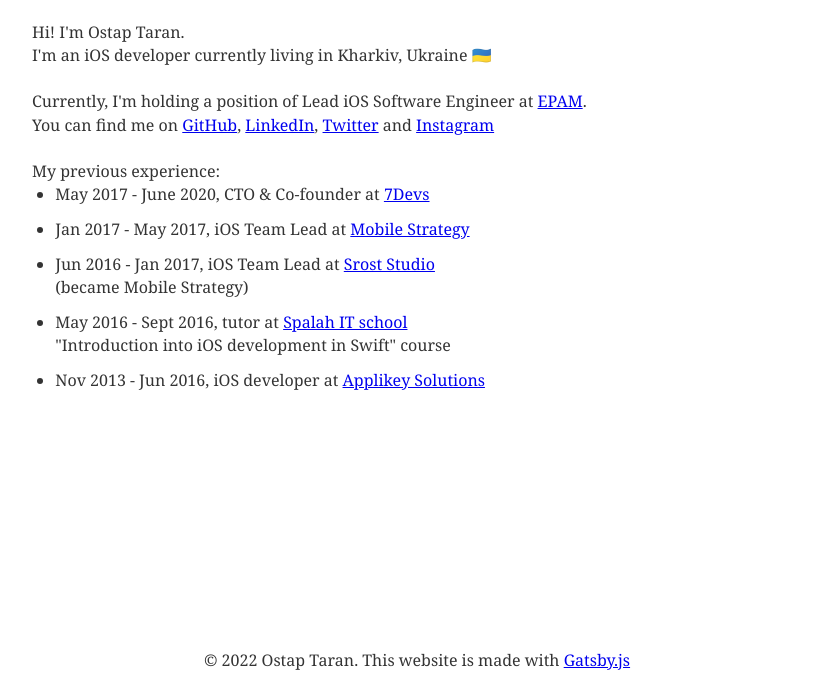
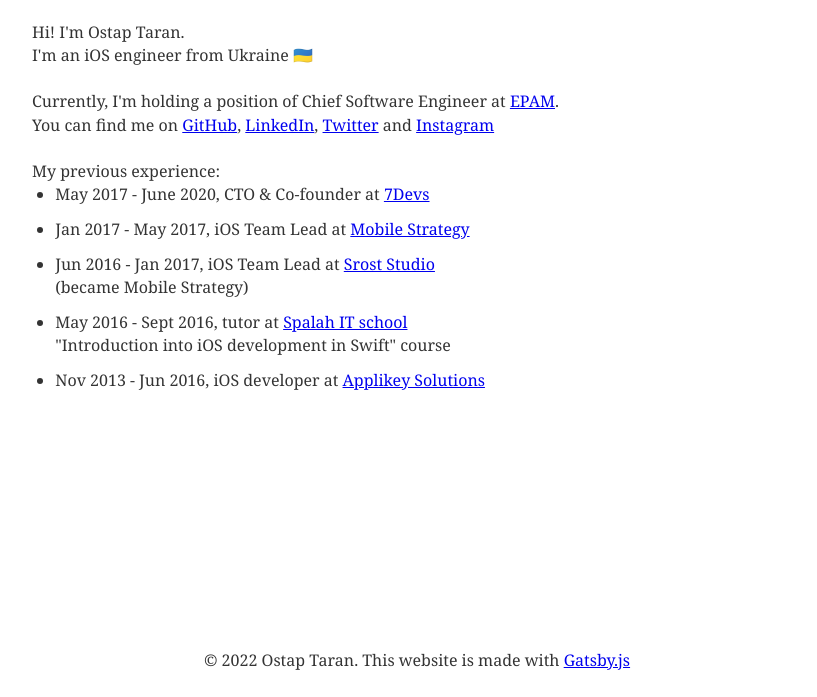
Before and after one commit to Austinate/austinate.github.io, a Gatsby site: page /about in a window 1280 px wide. Shown: the part 103-800 px from the top of the page, without its empty margins (223-1040 px from the left). Built offline with nearby package versions, Linux system fonts and the light colour scheme; Gatsby itself is replaced by a stand-in of ours; some packages are replaced by stand-ins of ours.

Commit message:
Update /about

```diff
--- a/src/pages/about.js
+++ b/src/pages/about.js
@@ -5,12 +5,12 @@ const aboutLayout = () => (
   <Layout title="About">
     Hi! I'm Ostap Taran.
     <br />
-    I'm an iOS developer currently living in Kharkiv, Ukraine{" "}
+    I'm an iOS engineer from Ukraine{" "}
     <span role="img" aria-label="flag of Ukraine">
       🇺🇦
     </span>
     <p />
-    Currently, I'm holding a position of Lead iOS Software Engineer at{" "}
+    Currently, I'm holding a position of Chief Software Engineer at{" "}
     <a href="https://epam.com">EPAM</a>.
     <br />
     You can find me on <a href="https://github.com/austinate">GitHub</a>,{" "}
```
